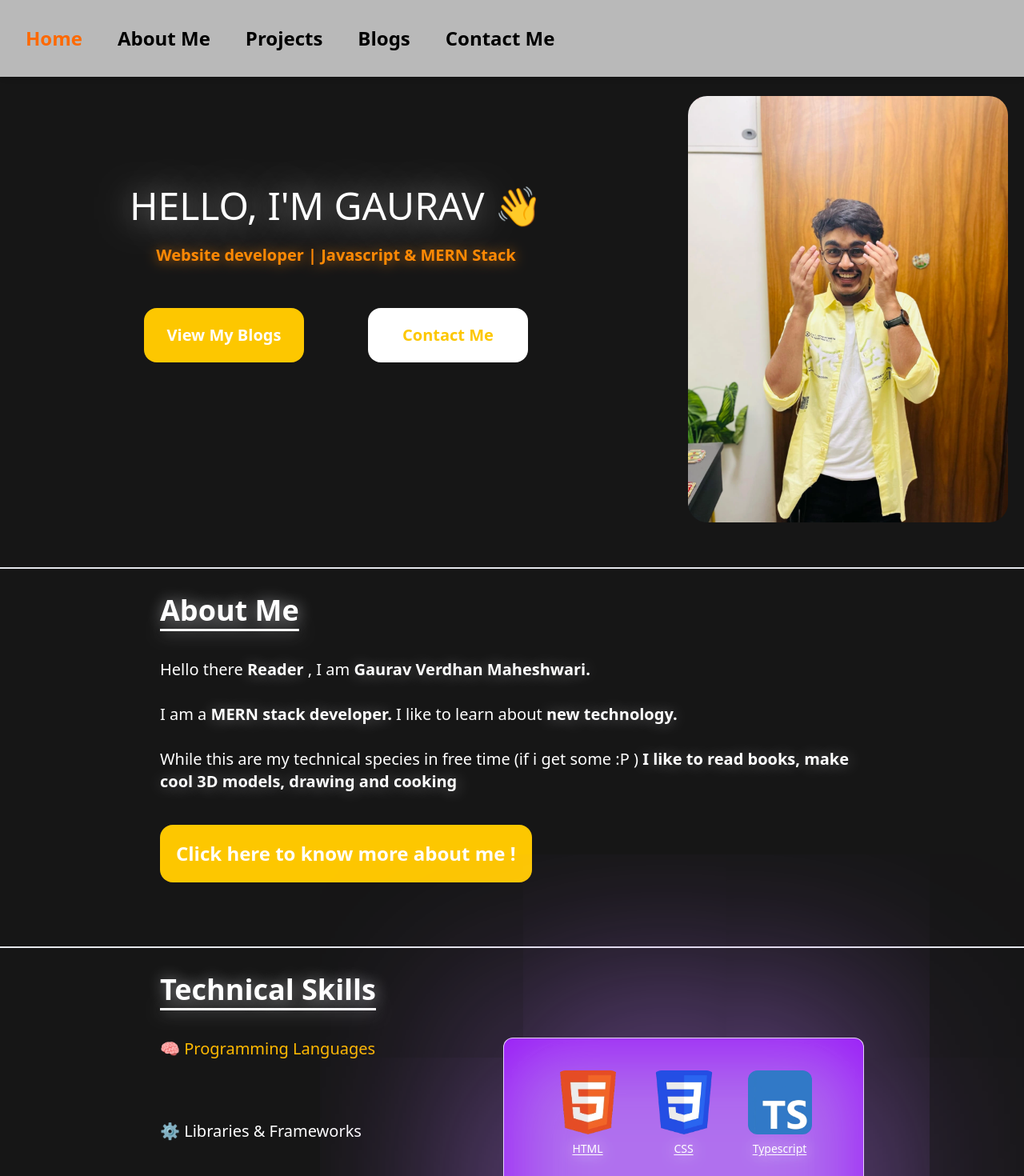
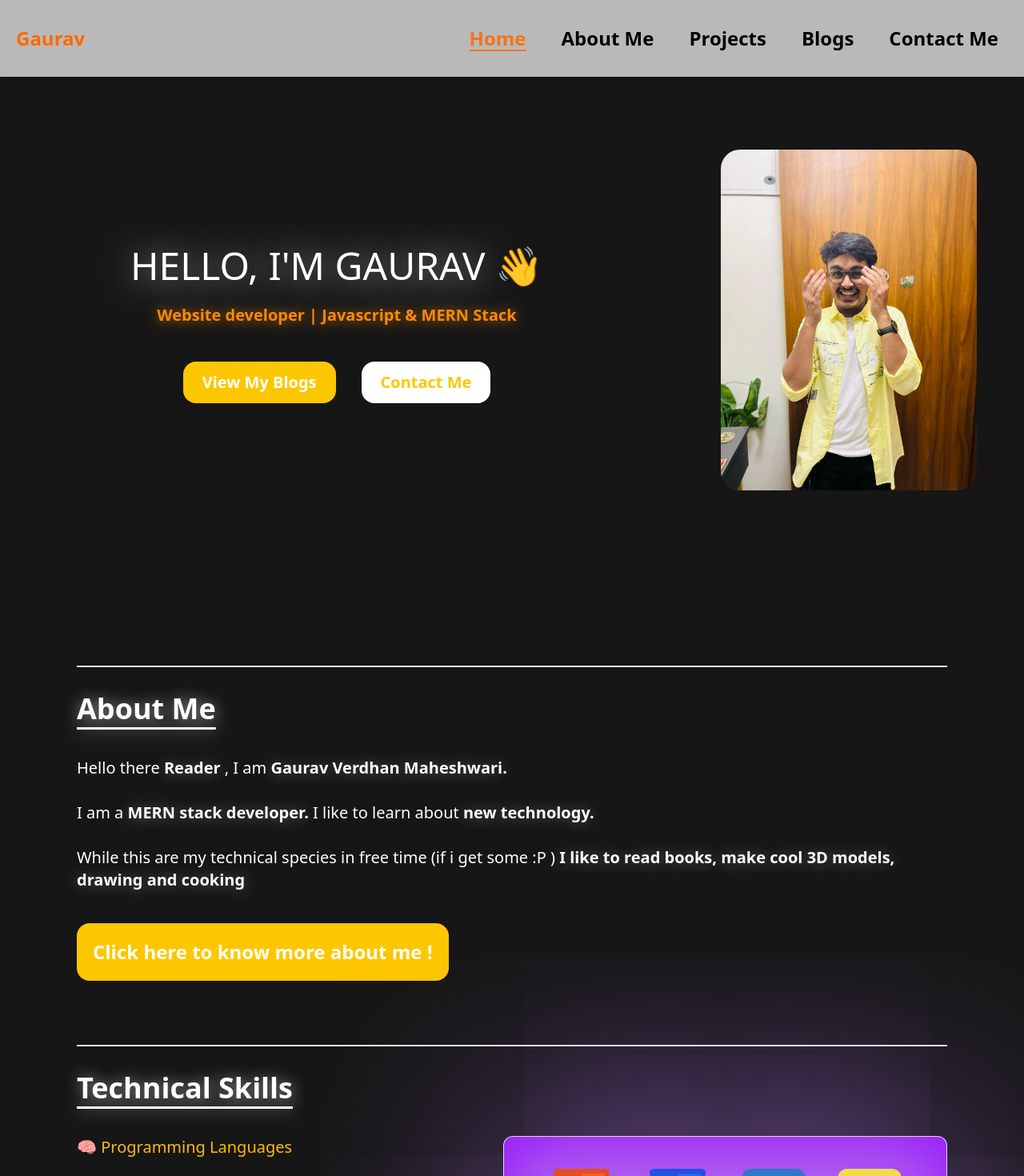
Before and after one commit to GauravVerdhanMaheshwari/portfolio, a React (Vite) app in the folder portfolioFrontend/: page / in a window 1280 px wide. Shown: the top 1470 px of the page at 80% size. Built offline with nearby package versions, Linux system fonts and the light colour scheme; no server answers; a web font is replaced by a local one.

Commit message:
Refactor header and home components for improved responsiveness and styling; update CSS for custom underlines, enhance layout in About, Hero, Projects, and TechSkills sections, and adjust image sizes for better display across devices.

```diff
--- a/portfolioFrontend/src/components/header/Header.jsx
+++ b/portfolioFrontend/src/components/header/Header.jsx
@@ -5,14 +5,17 @@ import "./header.css";
 export default function Header() {
   const [showHeader, setShowHeader] = useState(true);
   const [lastScrollY, setLastScrollY] = useState(0);
+  const [isMenuOpen, setIsMenuOpen] = useState(false);
 
   const linkCss = ({ isActive }) =>
     isActive
       ? "text-orange-500 custom-underline-active"
-      : "text-black custom-underline transition-all duration-300 ease-in-out hover:text-shadow-[0px_1px_40px] hover:text-orange-500 hover: text-shadow-orange-400/50";
+      : "text-black custom-underline transition-all duration-300 ease-in-out hover:text-shadow-[0px_1px_40px] hover:text-orange-500 hover:text-shadow-orange-400/50";
 
   useEffect(() => {
     const handleScroll = () => {
+      // Only handle scroll if menu is closed
+      if (!isMenuOpen) {
         const currentScrollY = window.scrollY;
 
         if (currentScrollY > lastScrollY) {
@@ -22,12 +25,21 @@ export default function Header() {
         }
 
         setLastScrollY(currentScrollY);
+      }
     };
 
     window.addEventListener("scroll", handleScroll);
 
     return () => window.removeEventListener("scroll", handleScroll);
-  }, [lastScrollY]);
+  }, [lastScrollY, isMenuOpen]);
+
+  const toggleMenu = () => {
+    setIsMenuOpen(!isMenuOpen);
+    // When menu is opened, ensure header is visible
+    if (!isMenuOpen) {
+      setShowHeader(true);
+    }
+  };
 
   return (
     <header
@@ -35,30 +47,56 @@ export default function Header() {
         showHeader ? "translate-y-0" : "-translate-y-full"
       }`}
     >
-      <nav>
-        <ul className="flex gap-5">
+      <nav className="w-full flex justify-between items-center">
+        {/* Logo/Home Link */}
+        <NavLink
+          to="/"
+          className="text-2xl font-bold text-orange-500 hover:text-orange-600 transition-colors"
+        >
+          Gaurav
+        </NavLink>
+
+        {/* Hamburger Menu Button */}
+        <button
+          className="lg:hidden p-2 text-black"
+          onClick={toggleMenu}
+        >
+          <div className="w-6 h-0.5 bg-black mb-1"></div>
+          <div className="w-6 h-0.5 bg-black mb-1"></div>
+          <div className="w-6 h-0.5 bg-black"></div>
+        </button>
+
+        {/* Navigation Links */}
+        <ul
+          className={`absolute lg:relative top-full left-0 lg:top-auto w-full lg:w-auto
+          bg-white/70 lg:bg-transparent
+          flex flex-col lg:flex-row gap-5
+          ${isMenuOpen ? "block" : "hidden"} lg:flex
+          transition-all duration-300 ease-in-out
+          ${isMenuOpen ? "border-t lg:border-0 max-h-[80vh] overflow-y-auto" : ""}`}
+        >
           <li className="text-2xl p-3 font-semibold">
-            <NavLink to="/" className={linkCss}>
+            <NavLink to="/" className={linkCss} onClick={() => setIsMenuOpen(false)}>
               <h1>Home</h1>
             </NavLink>
           </li>
-          <li className="text-2xl p-3 font-semibold ">
-            <NavLink to="/about" className={linkCss}>
+          <li className="text-2xl p-3 font-semibold">
+            <NavLink to="/about" className={linkCss} onClick={() => setIsMenuOpen(false)}>
               <h1>About Me</h1>
             </NavLink>
           </li>
           <li className="text-2xl p-3 font-semibold">
-            <NavLink to="/projects" className={linkCss}>
+            <NavLink to="/projects" className={linkCss} onClick={() => setIsMenuOpen(false)}>
               <h1>Projects</h1>
             </NavLink>
           </li>
           <li className="text-2xl p-3 font-semibold">
-            <NavLink to="/blogs" className={linkCss}>
+            <NavLink to="/blogs" className={linkCss} onClick={() => setIsMenuOpen(false)}>
               Blogs
             </NavLink>
           </li>
           <li className="text-2xl p-3 font-semibold">
-            <NavLink to="/contact" className={linkCss}>
+            <NavLink to="/contact" className={linkCss} onClick={() => setIsMenuOpen(false)}>
               Contact Me
             </NavLink>
           </li>
--- a/portfolioFrontend/src/components/header/header.css
+++ b/portfolioFrontend/src/components/header/header.css
@@ -10,15 +10,21 @@
   left: 0;
   height: 2px;
   width: 100%;
-  background-color: orange;
+  background-color: rgb(249 115 22); /* Tailwind orange-500 */
   transform: scaleX(0);
-  transform-origin: right; /* start from right */
+  transform-origin: right;
   transition: transform 0.3s ease;
 }
 
 .custom-underline:hover::after {
   transform: scaleX(1);
-  transform-origin: left; /* end at left */
+  transform-origin: left;
+}
+
+.custom-underline-active {
+  position: relative;
+  display: inline-block;
+  color: rgb(249 115 22); /* Tailwind orange-500 */
 }
 
 .custom-underline-active::after {
@@ -28,7 +34,7 @@
   left: 0;
   height: 2px;
   width: 100%;
-  background-color: orange;
-  transform: scaleX(0);
+  background-color: rgb(249 115 22); /* Tailwind orange-500 */
+  transform: scaleX(1); /* Always show underline for active */
   transform-origin: left;
 }
--- a/portfolioFrontend/src/components/home/about/About.jsx
+++ b/portfolioFrontend/src/components/home/about/About.jsx
@@ -5,13 +5,13 @@ function About() {
     "font-bold text-shadow-gray-200/40 text-shadow-[1px_1px_19px]";
 
   return (
-    <div className="flex flex-col justify-center">
-      <hr className="text-white h-0.5 my-8 bg-gray-200 border-0 " />
-      <h1 className="text-white text-4xl font-semibold text-left mx-50 underline underline-offset-10 text-shadow-gray-200/65 text-shadow-[1px_1px_19px]">
+    <div className="flex flex-col justify-center px-4 sm:px-8 md:px-16 lg:px-24">
+      <hr className="text-white h-0.5 my-4 sm:my-6 md:my-8 bg-gray-200 border-0" />
+      <h1 className="text-white text-2xl sm:text-3xl md:text-4xl font-semibold text-left underline underline-offset-10 text-shadow-gray-200/65 text-shadow-[1px_1px_19px]">
         About Me
       </h1>
-      <div className="mx-50 my-10">
-        <p className="text-white font-medium text-xl text-pretty">
+      <div className="my-5 sm:my-8 md:my-10">
+        <p className="text-white font-medium text-base sm:text-lg md:text-xl text-pretty">
           Hello there <span className={spanDiv}>Reader</span> , I am{" "}
           <span className={spanDiv}>Gaurav Verdhan Maheshwari.</span>
           <br />
@@ -24,7 +24,7 @@ function About() {
             I like to read books, make cool 3D models, drawing and cooking
           </span>
         </p>
-        <button className="p-5 mt-10 text-2xl font-semibold text-white rounded-2xl cursor-pointer bg-yellow-400 transition-all duration-300 hover:font-bold hover:text-yellow-400 hover:bg-white hover:scale-105 hover:shadow-gray-600 hover:shadow-[0px_10px_9000px_6px]">
+        <button className="w-full sm:w-auto p-3 sm:p-4 md:p-5 mt-6 sm:mt-8 md:mt-10 text-lg sm:text-xl md:text-2xl font-semibold text-white rounded-2xl cursor-pointer bg-yellow-400 transition-all duration-300 hover:font-bold hover:text-yellow-400 hover:bg-white hover:scale-105 hover:shadow-gray-600 hover:shadow-[0px_10px_9000px_6px]">
           Click here to know more about me !
         </button>
       </div>
--- a/portfolioFrontend/src/components/home/hero/Hero.jsx
+++ b/portfolioFrontend/src/components/home/hero/Hero.jsx
@@ -16,30 +16,30 @@ function Hero() {
   };
 
   return (
-    <div className="mt-25 mb-1 flex">
-      <div className="p-5 flex-[2] mb-25 flex flex-col justify-center text-center">
-        <h1 className="text-5xl m-3 text-white text-shadow-[0px_2px_40px_rgb(1_1_1)] text-shadow-white/65">
+    <div className="min-h-screen px-4 py-16 sm:py-24 flex flex-col md:flex-row items-center justify-center gap-8">
+      <div className="w-full md:w-2/3 flex flex-col justify-center items-center text-center space-y-6">
+        <h1 className="text-3xl sm:text-4xl lg:text-5xl m-3 text-white text-shadow-[0px_2px_40px_rgb(1_1_1)] text-shadow-white/65">
           HELLO, I'M GAURAV{" "}
           <span className="text-shadow-[0px_0px_0px_rgb(0_0_0)]">👋</span>
         </h1>
-        <h2 className="text-xl text-shadow-orange-400/70 text-shadow-[0px_1px_15px_rgb(255_167_38)] text-orange-400 m-3 font-semibold">
+        <h2 className="text-lg sm:text-xl text-shadow-orange-400/70 text-shadow-[0px_1px_15px_rgb(255_167_38)] text-orange-400 m-3 font-semibold">
           Website developer | Javascript & MERN Stack
         </h2>
 
-        <div className="mt-10">
-          <button className="w-50 p-5 rounded-2xl mx-10 text-white cursor-pointer bg-yellow-400 text-xl font-semibold transition-all duration-300 ease-in-out hover:font-bold hover:text-yellow-400 hover:bg-white hover:scale-105 hover:shadow-gray-600 hover:shadow-[0px_10px_10000px_6px]">
+        <div className="flex flex-col sm:flex-row gap-4 sm:gap-8 mt-8 w-full justify-center">
+          <button className="w-full sm:w-auto px-6 py-3 rounded-2xl text-white cursor-pointer bg-yellow-400 text-lg sm:text-xl font-semibold transition-all duration-300 ease-in-out hover:font-bold hover:text-yellow-400 hover:bg-white hover:scale-105 hover:shadow-gray-600 hover:shadow-[0px_10px_10000px_6px]">
             View My Blogs
           </button>
-          <button className="w-50 p-5 text-yellow-400 bg-white rounded-2xl mx-10 cursor-pointer text-xl font-semibold transition-all duration-300 ease-in-out hover:font-bold hover:bg-yellow-400 hover:text-white hover:scale-105 hover:shadow-amber-300/50 hover:shadow-[0px_10px_10000px_6px]">
+          <button className="w-full sm:w-auto px-6 py-3 text-yellow-400 bg-white rounded-2xl cursor-pointer text-lg sm:text-xl font-semibold transition-all duration-300 ease-in-out hover:font-bold hover:bg-yellow-400 hover:text-white hover:scale-105 hover:shadow-amber-300/50 hover:shadow-[0px_10px_10000px_6px]">
             Contact Me
           </button>
         </div>
       </div>
-      <div className="p-5 flex-1 text-center">
+      <div className="w-full md:w-1/3 px-4">
         <img
           src="me.webp"
           alt="My image"
-          className="w-100 rounded-3xl mx-auto flex object-center"
+          className="w-48 sm:w-64 md:w-80 rounded-3xl mx-auto cursor-pointer transition-transform hover:scale-105"
           onClick={ChangeImage}
         />
       </div>
--- a/portfolioFrontend/src/components/home/techSkills/Language.jsx
+++ b/portfolioFrontend/src/components/home/techSkills/Language.jsx
@@ -4,10 +4,10 @@ function Language() {
   const language = ["English", "Spanish", "Hindi", "Gujarati"];
 
   return (
-    <div className="gap-6 justify-center flex-wrap m-auto">
+    <div className="flex gap-3 sm:gap-4 md:gap-6 justify-center flex-wrap m-auto">
       {language.map((item) => (
         <div key={item} className="flex flex-col items-center">
-          <span className="my-5 underline underline-offset-10 text-white text-shadow-[0px_0px_20px] text-shadow-white/90 text-2xl font-medium">
+          <span className="my-3 sm:my-4 md:my-5 underline underline-offset-6 sm:underline-offset-8 md:underline-offset-10 text-white text-shadow-[0px_0px_20px] text-shadow-white/90 text-lg sm:text-xl md:text-2xl font-medium">
             {item}
           </span>
         </div>
--- a/portfolioFrontend/src/components/home/techSkills/ProgrammingLanguage.jsx
+++ b/portfolioFrontend/src/components/home/techSkills/ProgrammingLanguage.jsx
@@ -13,18 +13,18 @@ function ProgrammingLanguage() {
   ];
 
   const programmingImage = {
-    HTML: { image: "/HTML.webp", classname: "w-20 h-20 mt-5 mx-2" },
-    CSS: { image: "/css.webp", classname: "w-20 h-20 mt-5 mx-2" },
-    Typescript: { image: "/typescript.webp", classname: "w-20 h-20 mt-5 mx-2" },
-    Javascript: { image: "/JS.webp", classname: "w-20 h-20 mt-5 mx-2" },
-    Java: { image: "/java.webp", classname: "w-16 h-22 mt-5 mx-2" },
-    C: { image: "/C.webp", classname: "w-18 h-20 mt-7 mx-2" },
-    PHP: { image: "/PHP.webp", classname: "w-30 h-20 mr-2 mt-7 mx-2" },
-    Python: { image: "/python.webp", classname: "w-20 h-22 mt-5 mx-2" },
+    HTML: { image: "/HTML.webp", classname: "w-12 sm:w-16 md:w-20 h-12 sm:h-16 md:h-20 mt-3 sm:mt-4 md:mt-5 mx-1 sm:mx-2" },
+    CSS: { image: "/css.webp", classname: "w-12 sm:w-16 md:w-20 h-12 sm:h-16 md:h-20 mt-3 sm:mt-4 md:mt-5 mx-1 sm:mx-2" },
+    Typescript: { image: "/typescript.webp", classname: "w-12 sm:w-16 md:w-20 h-12 sm:h-16 md:h-20 mt-3 sm:mt-4 md:mt-5 mx-1 sm:mx-2" },
+    Javascript: { image: "/JS.webp", classname: "w-12 sm:w-16 md:w-20 h-12 sm:h-16 md:h-20 mt-3 sm:mt-4 md:mt-5 mx-1 sm:mx-2" },
+    Java: { image: "/java.webp", classname: "w-10 sm:w-14 md:w-16 h-14 sm:h-18 md:h-22 mt-3 sm:mt-4 md:mt-5 mx-1 sm:mx-2" },
+    C: { image: "/C.webp", classname: "w-12 sm:w-16 md:w-18 h-12 sm:h-16 md:h-20 mt-4 sm:mt-5 md:mt-7 mx-1 sm:mx-2" },
+    PHP: { image: "/PHP.webp", classname: "w-20 sm:w-24 md:w-30 h-12 sm:h-16 md:h-20 mt-4 sm:mt-5 md:mt-7 mx-1 sm:mx-2" },
+    Python: { image: "/python.webp", classname: "w-12 sm:w-16 md:w-20 h-14 sm:h-18 md:h-22 mt-3 sm:mt-4 md:mt-5 mx-1 sm:mx-2" },
   };
 
   return (
-    <div className="flex gap-6 justify-center flex-wrap">
+    <div className="flex gap-3 sm:gap-4 md:gap-6 justify-center flex-wrap">
       {programmingLanguage.map((item) => (
         <div key={item} className="flex flex-col items-center">
           <img
@@ -32,7 +32,7 @@ function ProgrammingLanguage() {
             alt={item}
             className={programmingImage[item].classname + " rounded-xl"}
           />
-          <span className="mt-2 underline underline-offset-2 text-white text-shadow-[0px_0px_20px] text-shadow-white text-sm font-medium">
+          <span className="mt-1 sm:mt-1.5 md:mt-2 underline underline-offset-2 text-white text-shadow-[0px_0px_20px] text-shadow-white text-xs sm:text-sm md:text-base font-medium">
             {item}
           </span>
         </div>
--- a/portfolioFrontend/src/components/home/techSkills/TechSkills.jsx
+++ b/portfolioFrontend/src/components/home/techSkills/TechSkills.jsx
@@ -9,7 +9,7 @@ import {
 
 function TechSkills() {
   const getItemClass = (item) =>
-    `text-xl cursor-pointer transition-all ease-in-out duration-200 ${
+    `text-base sm:text-lg md:text-xl cursor-pointer transition-all ease-in-out duration-200 ${
       activeItem === item
         ? "text-amber-400"
         : "text-white hover:text-amber-400 hover:drop-shadow-[0_0_5px_rgba(255,191,0,0.6)]"
@@ -36,35 +36,35 @@ function TechSkills() {
   const itemsDescription = {
     "Programming Languages": {
       element: <ProgrammingLanguage />,
-      css: "flex flex-1 ml-5 p-5 justify-start h-full w-full backdrop-blur-3xl rounded-xl bg-purple-400/90 shadow-[0px_0px_1000px] shadow-purple-400/90 border border-purple-100/80 inset-shadow-[0px_10px_100px] inset-shadow-purple-600",
+      css: "flex flex-1 ml-2 sm:ml-3 md:ml-5 p-3 sm:p-4 md:p-5 justify-start h-full w-full backdrop-blur-3xl rounded-xl bg-purple-400/90 shadow-[0px_0px_1000px] shadow-purple-400/90 border border-purple-100/80 inset-shadow-[0px_10px_100px] inset-shadow-purple-600",
     },
     "Libraries & Frameworks": {
       element: <LibraryFramework />,
-      css: "flex flex-1 ml-5 p-5 justify-start h-full w-full backdrop-blur-3xl rounded-xl bg-red-400/90 shadow-[0px_0px_1000px] shadow-red-400/90 border border-red-100/80 inset-shadow-[0px_10px_100px] inset-shadow-red-600",
+      css: "flex flex-1 ml-2 sm:ml-3 md:ml-5 p-3 sm:p-4 md:p-5 justify-start h-full w-full backdrop-blur-3xl rounded-xl bg-red-400/90 shadow-[0px_0px_1000px] shadow-red-400/90 border border-red-100/80 inset-shadow-[0px_10px_100px] inset-shadow-red-600",
     },
     Databases: {
-      element: <Databases />, // update this if needed
-      css: "flex flex-1 ml-5 p-5 justify-start h-full w-full backdrop-blur-3xl rounded-xl bg-cyan-400/90 shadow-[0px_0px_1000px] shadow-cyan-400/90 border border-cyan-100/80 inset-shadow-[0px_10px_100px] inset-shadow-cyan-600",
+      element: <Databases />,
+      css: "flex flex-1 ml-2 sm:ml-3 md:ml-5 p-3 sm:p-4 md:p-5 justify-start h-full w-full backdrop-blur-3xl rounded-xl bg-cyan-400/90 shadow-[0px_0px_1000px] shadow-cyan-400/90 border border-cyan-100/80 inset-shadow-[0px_10px_100px] inset-shadow-cyan-600",
     },
     "Tools & Platforms": {
       element: <Tools />,
-      css: "flex flex-1 ml-5 p-5 justify-start h-full w-full backdrop-blur-3xl rounded-xl bg-yellow-400/90 shadow-[0px_0px_1000px] shadow-yellow-400/90 border border-yellow-100/80 inset-shadow-[0px_10px_100px] inset-shadow-yellow-600",
+      css: "flex flex-1 ml-2 sm:ml-3 md:ml-5 p-3 sm:p-4 md:p-5 justify-start h-full w-full backdrop-blur-3xl rounded-xl bg-yellow-400/90 shadow-[0px_0px_1000px] shadow-yellow-400/90 border border-yellow-100/80 inset-shadow-[0px_10px_100px] inset-shadow-yellow-600",
     },
     "Spoken Languages": {
       element: <Language />,
-      css: "flex flex-1 ml-5 p-5 justify-start h-full w-full backdrop-blur-3xl rounded-xl bg-blue-400/90 shadow-[0px_0px_1000px] shadow-blue-400/90 border border-blue-100/80 inset-shadow-[0px_10px_100px] inset-shadow-blue-600",
+      css: "flex flex-1 ml-2 sm:ml-3 md:ml-5 p-3 sm:p-4 md:p-5 justify-start h-full w-full backdrop-blur-3xl rounded-xl bg-blue-400/90 shadow-[0px_0px_1000px] shadow-blue-400/90 border border-blue-100/80 inset-shadow-[0px_10px_100px] inset-shadow-blue-600",
     },
   };
 
   return (
-    <div className="my-10">
-      <hr className="text-white h-0.5 my-8 bg-gray-200 border-0" />
-      <h1 className="text-white text-4xl font-semibold text-left mx-50 underline underline-offset-10 text-shadow-gray-200/65 text-shadow-[1px_1px_19px]">
+    <div className="my-5 sm:my-8 md:my-10 px-4 sm:px-8 md:px-16 lg:px-24">
+      <hr className="text-white h-0.5 my-4 sm:my-6 md:my-8 bg-gray-200 border-0" />
+      <h1 className="text-white text-2xl sm:text-3xl md:text-4xl font-semibold text-left underline underline-offset-10 text-shadow-gray-200/65 text-shadow-[1px_1px_19px]">
         Technical Skills
       </h1>
-      <div className="flex flex-3 justify-center my-10 mx-50">
-        <div className="flex flex-1 justify-start">
-          <ul className="grid gap-6">
+      <div className="flex flex-col md:flex-row justify-center my-5 sm:my-8 md:my-10">
+        <div className="flex justify-center md:justify-start md:flex-1 mb-6 md:mb-0">
+          <ul className="grid gap-3 sm:gap-4 md:gap-6">
             {items.map((item) => (
               <li key={item}>
                 <h1
```
Also changed, not shown: portfolioFrontend/src/components/home/projects/Projects.jsx (+17 -17 lines), portfolioFrontend/src/components/home/techSkills/Databases.jsx (+11 -5 lines), portfolioFrontend/src/components/home/techSkills/LibraryFramework.jsx (+11 -5 lines), portfolioFrontend/src/components/home/techSkills/Tools.jsx (+18 -6 lines). Lines whose indentation alone changed are shown as unchanged.
